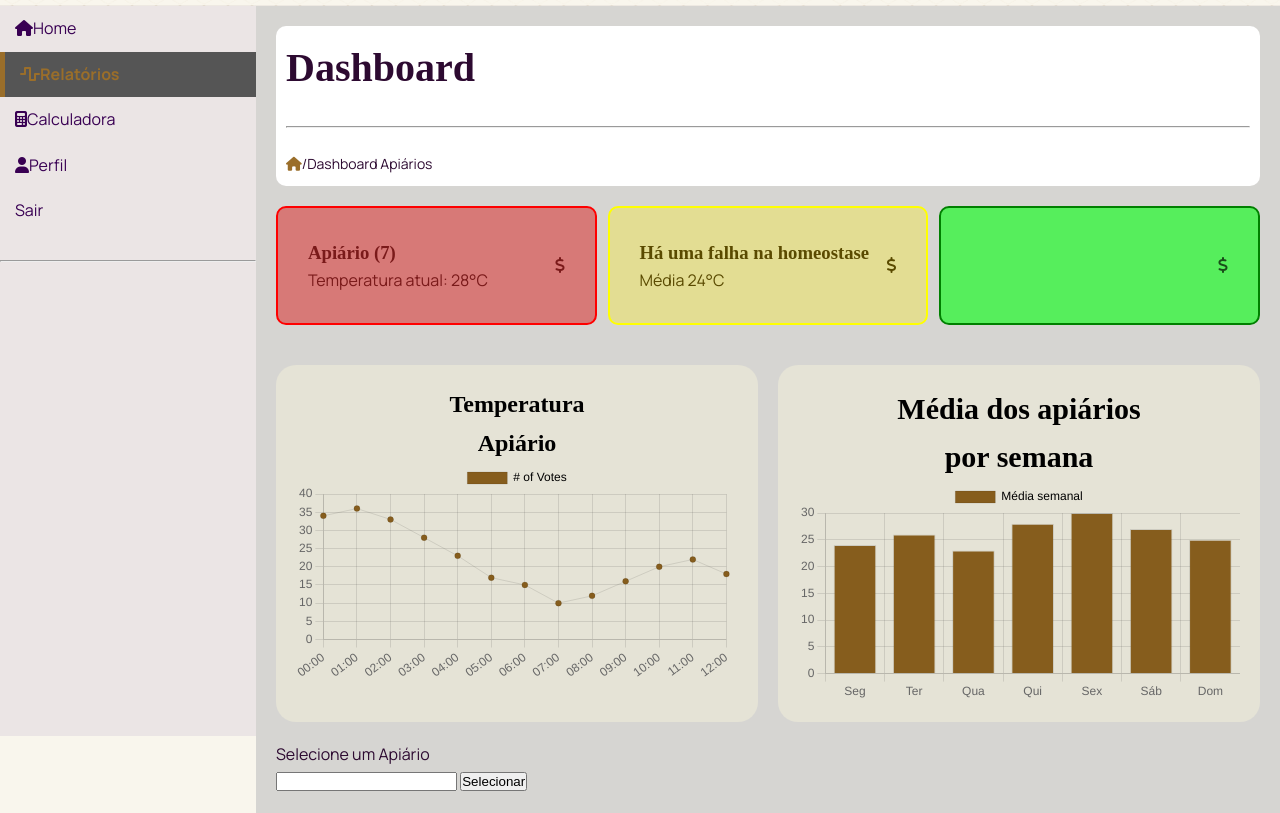
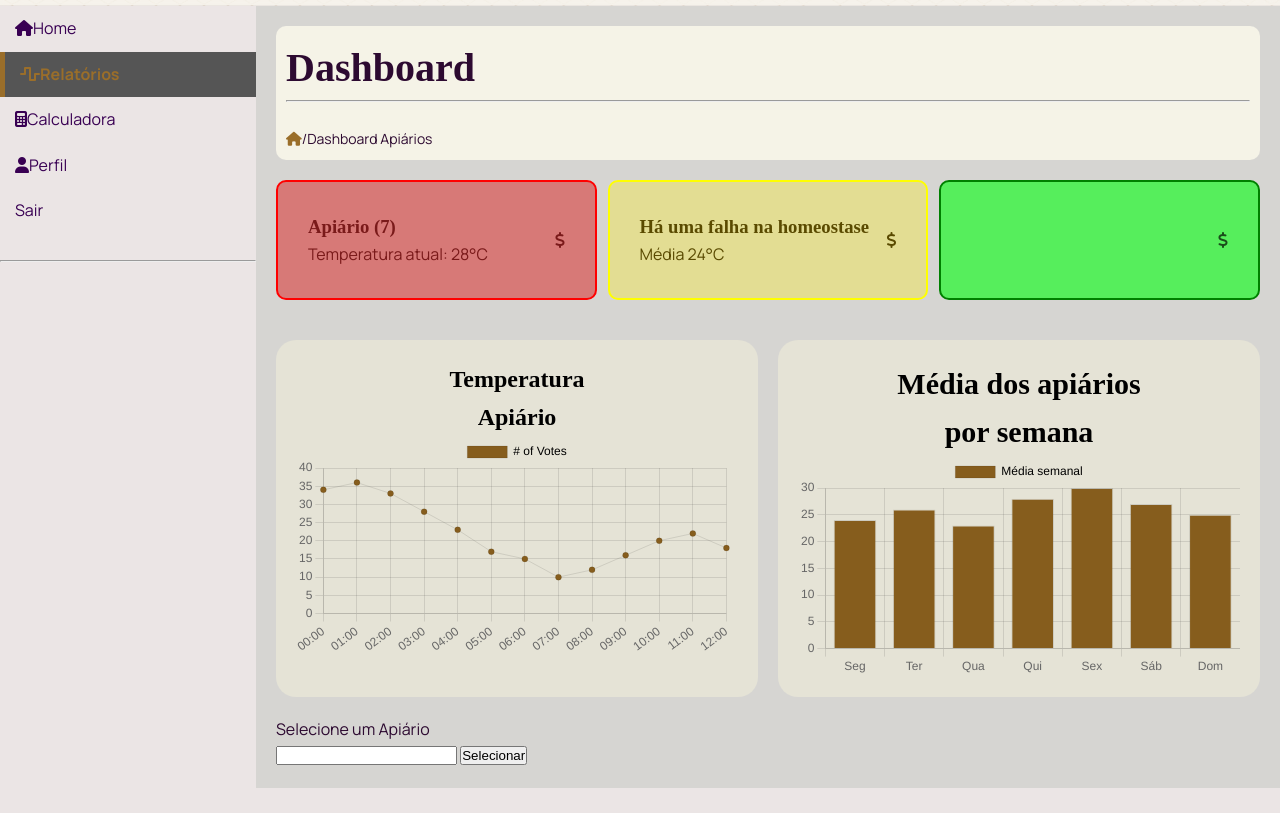
Before and after one commit to Alianca-Apis/AliancaApis, a plain HTML site: page AliancaApis - Site/dashboard.html in a window 1280 px wide. Shown: the part 64-877 px from the top of the page. After the commit the page ends 852 px from the top, so only its background shows below. Drawn offline with nearby package versions, Linux system fonts and the light colour scheme; some icons are missing; a web font is replaced by a local one.

Commit message:
Ajuste de cores

```diff
--- a/AliancaApis - Site/styleDashboard.css
+++ b/AliancaApis - Site/styleDashboard.css
@@ -15,7 +15,7 @@
 }
 
 body {
-    background-color: #f9f6ed;
+    background-color: #EBE5E5;
     color: #2d0a31;
     font-family: 'Manrope', sans-serif;
     line-height: 1.6;
@@ -168,7 +168,7 @@ a {
 
 
 .titulo-sessão {
-    background-color: white;
+    background-color: #f5f3e7;
     padding: 10px;
     border-radius: 10px;
 }
```
Also changed, not shown: AliancaApis - Site/dashboard.html (+0 -1 lines).
